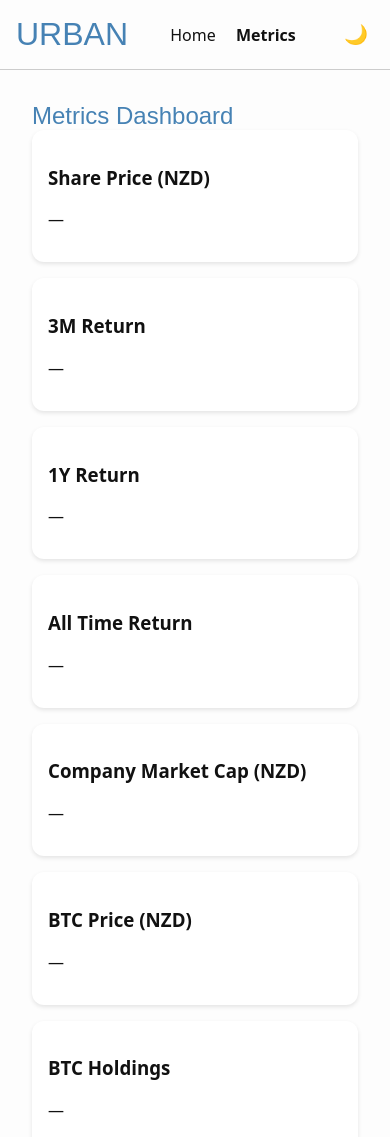
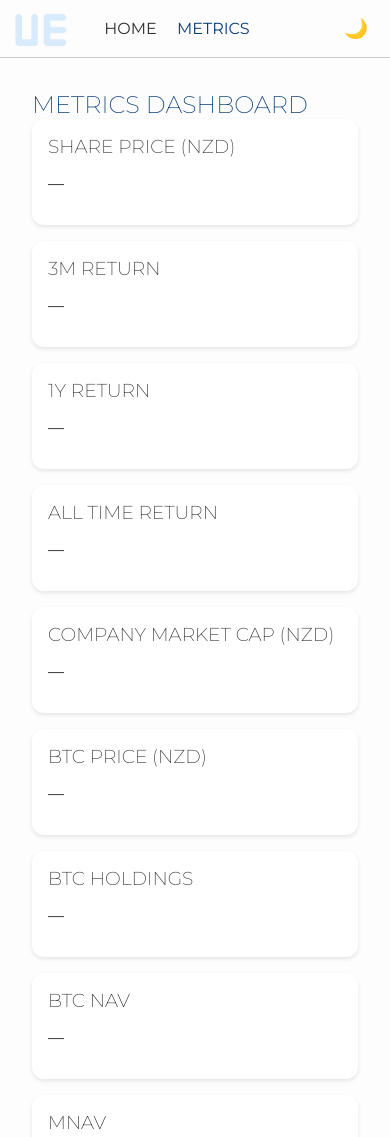
Before and after one commit to midizzz/UrbanSite, a plain HTML site: page metrics.html in a window 390 px wide. Shown: the top 1137 px of the page. Drawn offline with nearby package versions, Linux system fonts and the light colour scheme; no server answers.

Commit message:
basic framework, js needs redo

```diff
--- a/metrics.html
+++ b/metrics.html
@@ -6,47 +6,53 @@
   <title>UE - Metrics</title>
   <link rel="stylesheet" href="styles.css">
   <script defer src="scripts.js"></script>
+  <link rel="preconnect" href="https://fonts.googleapis.com">
+<link rel="preconnect" href="https://fonts.gstatic.com" crossorigin>
+<link href="https://fonts.googleapis.com/css2?family=Montserrat:ital,wght@0,100..900;1,100..900&display=swap" rel="stylesheet">
+<link rel="icon" href="UELogo.jpeg">
+<img src="UELogo-removebg-preview.png" alt="Urban Environmental Logo" height="40"  style="position: absolute; top: 10px; left: 10px;">
+
 </head>
 <body>
   <header>
-    <h1>URBAN</h1>
+    <h1></h1>
     <nav>
-      <a href="index.html">Home</a>
-      <a href="metrics.html" class="active">Metrics</a>
+      <a href="index.html">HOME</a>
+      <a href="metrics.html" class="active">METRICS</a>
     </nav>
     <button id="theme-toggle">🌙</button>
   </header>
 
   <main class="metrics">
-    <h2>Metrics Dashboard</h2>
+    <h2>METRICS DASHBOARD</h2>
 
     <section class="cards">
       <div class="card">
-        <h3>Share Price (NZD)</h3>
+        <h3>SHARE PRICE (NZD)</h3>
         <p id="share-price">—</p>
       </div>
       <div class="card">
-        <h3>3M Return</h3>
+        <h3>3M RETURN</h3>
         <p id="3m-return">—</p>
       </div>
       <div class="card">
-        <h3>1Y Return</h3>
+        <h3>1Y RETURN</h3>
         <p id="1y-return">—</p>
       </div>
       <div class="card">
-        <h3>All Time Return</h3>
+        <h3>ALL TIME RETURN</h3>
         <p id="alltime-return">—</p>
       </div>
       <div class="card">
-        <h3>Company Market Cap (NZD)</h3>
+        <h3>COMPANY MARKET CAP (NZD)</h3>
         <p id="marketcap">—</p>
       </div>
       <div class="card">
-        <h3>BTC Price (NZD)</h3>
+        <h3>BTC PRICE (NZD)</h3>
         <p id="btc-price">—</p>
       </div>
       <div class="card">
-        <h3>BTC Holdings</h3>
+        <h3>BTC HOLDINGS</h3>
         <p id="btc-holdings">—</p>
       </div>
       <div class="card">
@@ -54,40 +60,40 @@
         <p id="btc-nav">—</p>
       </div>
       <div class="card">
-        <h3>mNAV</h3>
+        <h3>MNAV</h3>
         <p id="m-nav">—</p>
       </div>
       <div class="card">
-        <h3>Debt</h3>
+        <h3>DEBT</h3>
         <p id="debt">—</p>
       </div>
       <div class="card">
-        <h3>Debt/BTC NAV</h3>
+        <h3>DEBT/BTC NAV</h3>
         <p id="debt-btcnav">—</p>
       </div>
 
       <div class="card">
-        <h3>BTC Per Share</h3>
+        <h3>BTC PER SHARE</h3>
         <p id="btc-pershare">—</p>
       </div>
       <div class="card">
-        <h3>BTC Valuation</h3>
+        <h3>BTC VALUATION</h3>
         <p id="btc-valuation">—</p>
       </div>
       <div class="card">
-        <h3>Shares</h3>
+        <h3>SHARES</h3>
         <p id="total-shares">—</p>
       </div>
       <div class="card">
-        <h3>Share Price (BTC)</h3>
+        <h3>SHARE PRICE (BTC)</h3>
         <p id="share-price">—</p>
       </div>
       <div class="card">
-        <h3>MSTR Comp Valuation</h3>
+        <h3>MSTR COMP VALUATION</h3>
         <p id="mstrcomp-valuation">—</p>
       </div>
       <div class="card">
-        <h3>Current Rate Valuation (NZD)</h3>
+        <h3>CURRENT RATE VALUATION (NZD)</h3>
         <p id="total-valuation">—</p>
       </div>
     </section>
@@ -100,17 +106,17 @@
     </div>
 
     <section id="btc-tab" class="tab-content active">
-      <h3>BTC Holdings Breakdown</h3>
+      <h3>BTC HOLDINGS BREAKDOWN</h3>
       <pre id="btc-detail">—</pre>
     </section>
 
     <section id="shares-tab" class="tab-content">
-      <h3>Shares Detail</h3>
+      <h3>SHARES DETAIL</h3>
       <pre id="shares-detail">—</pre>
     </section>
 
      <section id="cash-tab" class="tab-content">
-      <h3>Cash Detail</h3>
+      <h3>CASH DETAIL</h3>
       <pre id="cash-detail">—</pre>
     </section>
 
--- a/scripts.js
+++ b/scripts.js
@@ -1,9 +1,24 @@
-// Light/Dark mode toggle
+// Light/Dark mode toggle with persistence
 const themeToggle = document.getElementById("theme-toggle");
+
 if (themeToggle) {
+  // Check saved theme on load
+  const savedTheme = localStorage.getItem("theme");
+  if (savedTheme === "dark") {
+    document.body.classList.add("dark");
+    themeToggle.textContent = "☀️";
+  }
+
   themeToggle.addEventListener("click", () => {
     document.body.classList.toggle("dark");
-    themeToggle.textContent = document.body.classList.contains("dark") ? "☀️" : "🌙";
+
+    if (document.body.classList.contains("dark")) {
+      themeToggle.textContent = "☀️";
+      localStorage.setItem("theme", "dark");
+    } else {
+      themeToggle.textContent = "🌙";
+      localStorage.setItem("theme", "light");
+    }
   });
 }
 
@@ -42,46 +57,77 @@ async function loadMetrics() {
     const priceRes = await fetch("https://mempool.space/api/v1/prices");
     const priceData = await priceRes.json();
     const btcPrice = priceData.USD;
-    document.getElementById("btc-price").textContent = `$${btcPrice.toLocaleString()}`;
+    const btcPriceElement = document.getElementById("btc-price");
+    if (btcPriceElement) {
+      btcPriceElement.textContent = `$${btcPrice.toLocaleString()}`;
+    }
 
-    // Fetch BTC balance  //keeping this temporarily but detail section could show  abreakdown of the share types nad the corresponding btc purchased by them
+    // Fetch BTC balance
     const addr = "bc1qpc22mhahknxt5t6samalxsf4mq5wvarar7823g";
     const btcRes = await fetch(`https://mempool.space/api/address/${addr}`);
     const btcData = await btcRes.json();
     const sats = btcData.chain_stats.funded_txo_sum - btcData.chain_stats.spent_txo_sum;
     const btcHoldings = sats / 1e8;
-    document.getElementById("btc-holdings").textContent = btcHoldings.toFixed(4) + " BTC";
-    document.getElementById("btc-detail").textContent = JSON.stringify(btcData, null, 2);
+    const btcHoldingsElement = document.getElementById("btc-holdings");
+    if (btcHoldingsElement) {
+      btcHoldingsElement.textContent = btcHoldings.toFixed(4) + " BTC";
+    }
+    const btcDetailElement = document.getElementById("btc-detail");
+    if (btcDetailElement) {
+      btcDetailElement.textContent = JSON.stringify(btcData, null, 2);
+    }
 
     // BTC valuation
     const btcValuation = btcHoldings * btcPrice;
-    document.getElementById("btc-valuation").textContent = `$${btcValuation.toLocaleString()}`;
+    const btcValuationElement = document.getElementById("btc-valuation");
+    if (btcValuationElement) {
+      btcValuationElement.textContent = `$${btcValuation.toLocaleString()}`;
+    }
 
     // Shares
     const shareRes = await fetch("shares.json");
     const shareData = await shareRes.json();
     const totalShares = shareData.totalShares;
-    document.getElementById("total-shares").textContent = totalShares;
+    const totalSharesElement = document.getElementById("total-shares");
+    if (totalSharesElement) {
+      totalSharesElement.textContent = totalShares;
+    }
 
     // Share price (BTC basis)
     const sharePrice = btcHoldings / totalShares;
-    document.getElementById("share-price").textContent = sharePrice.toFixed(8) + " BTC";
+    const sharePriceElement = document.getElementById("share-price");
+    if (sharePriceElement) {
+      sharePriceElement.textContent = sharePrice.toFixed(8) + " BTC";
+    }
 
     const sharesValuation = sharePrice * totalShares;
-    document.getElementById("shares-valuation").textContent = sharesValuation.toFixed(4) + " BTC";
-    document.getElementById("shares-detail").textContent = JSON.stringify(shareData, null, 2);
+    const sharesValuationElement = document.getElementById("shares-valuation");
+    if (sharesValuationElement) {
+      sharesValuationElement.textContent = sharesValuation.toFixed(4) + " BTC";
+    }
+    const sharesDetailElement = document.getElementById("shares-detail");
+    if (sharesDetailElement) {
+      sharesDetailElement.textContent = JSON.stringify(shareData, null, 2);
+    }
 
     // Total valuation
-    document.getElementById("total-valuation").textContent = (btcHoldings).toFixed(4) + " BTC";
+    const totalValuationElement = document.getElementById("total-valuation");
+    if (totalValuationElement) {
+      totalValuationElement.textContent = (btcHoldings).toFixed(4) + " BTC";
+    }
   } catch (err) {
     console.error("Error loading metrics:", err);
   }
 }
 
+document.addEventListener("DOMContentLoaded", () => {
   if (document.querySelector("main.metrics")) {
     // Load html2canvas dynamically
     const script = document.createElement("script");
     script.src = "https://cdn.jsdelivr.net/npm/html2canvas@1.4.1/dist/html2canvas.min.js";
     script.onload = loadMetrics;
     document.body.appendChild(script);
+  } else if (document.querySelector("main.home")) {
+    loadMetrics();
   }
+});
--- a/styles.css
+++ b/styles.css
@@ -1,13 +1,11 @@
 /* General layout */
 body {
   margin: 0;
-  font-family: system-ui, sans-serif;
+  font-family: 'Montserrat', system-ui, sans-serif;
   background: #fdfdfd;
   color: #111;
   transition: background 0.3s, color 0.3s;
 }
-
-
 
 header {
   display: flex;
@@ -21,35 +19,45 @@ header h1 {
   margin: 0;
   color: #4682B4;
   font-family: 'Montserrat', sans-serif;
-  font-weight: 400;
+  font-weight: 200;
 }
 
 h1 {
   margin: 0;
   color: #4682B4;
   font-family: 'Montserrat', sans-serif;
-  font-weight: 400;
+  font-weight: 200;
 }
 
 h2 {
   margin: 0;
-  color: #4682B4;
+  color: #093f7c;
   font-family: 'Montserrat', sans-serif;
-  font-weight: 400;
+  font-weight: 250;
+}
+
+h3 {
+  margin: 0;
+  color: #2f2e2e;
+  font-family: 'Montserrat', sans-serif;
+  font-weight: 250;
 }
 
 nav {
-  align-items: right;
+  align-items: center;
 }
 
 nav a {
   margin: 0 0.5rem;
+  color: #2f2e2e;
+  font-family: 'Montserrat', sans-serif;
   text-decoration: none;
-  color: inherit;
 }
 
 nav a.active {
-  font-weight: bold;
+  font-weight: 400;
+  color: #093f7c;
+  font-family: 'Montserrat', sans-serif;
 /*  text-decoration: underline;
   color: #4682B4
 */
@@ -136,6 +144,13 @@ body.dark {
   color: #fdfdfd;
 }
 
+body.dark h3{
+  margin: 0;
+  color: #fdfdfd;
+  font-family: 'Montserrat', sans-serif;
+  font-weight: 250;
+}
+
 body.dark .card {
   background: #222;
   box-shadow: 0 2px 6px rgba(0,0,0,0.5);
@@ -150,3 +165,8 @@ body.dark .tab-btn {
 body.dark .tab-btn.active {
   background: #4682B4;
 }
+
+body.dark .tab-content {
+  border: 1px solid #222;
+  background: #222;
+}
```
Also changed, not shown: index.html (+17 -16 lines), UELogo-removebg-preview.jpeg (deleted), 1 other file. Lines whose indentation alone changed are shown as unchanged.
